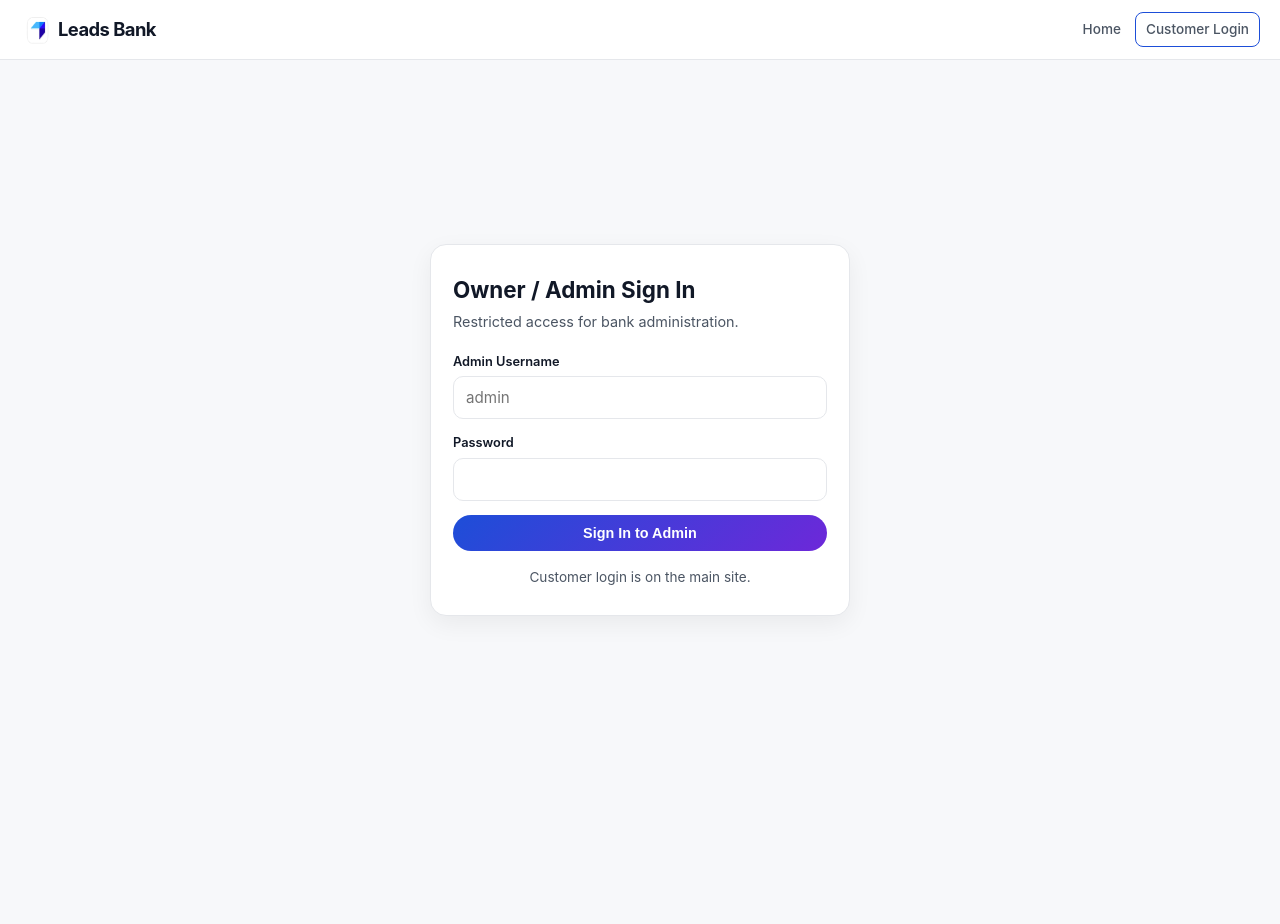
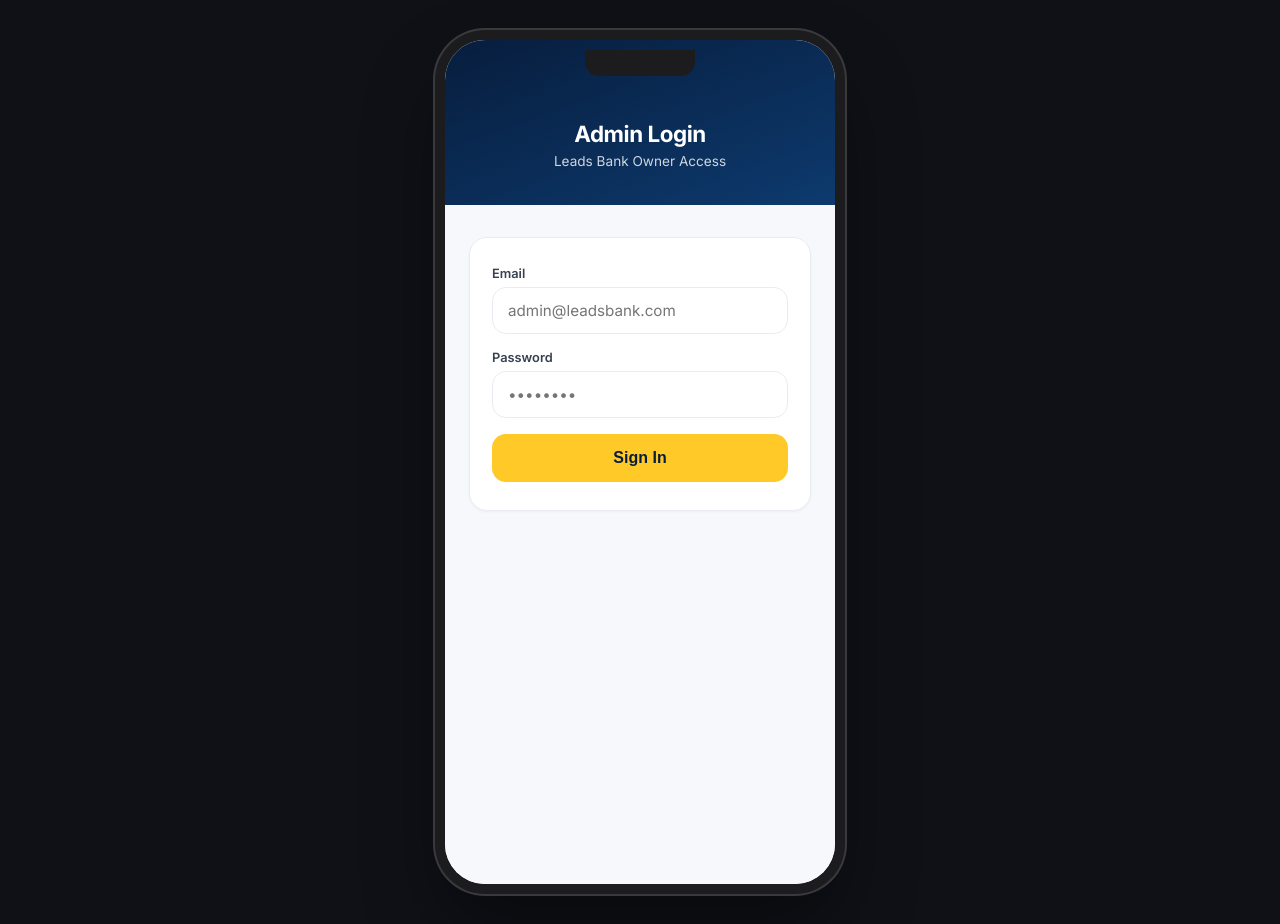
Before and after one commit to fada0001/Leadsbank, a website: page public/admin-login.html in a window 1280 px wide. Before the commit the page ends 800 px from the top, so only its background shows below. Drawn offline with Linux system fonts and the light colour scheme.

Commit message:
Add files via upload

```diff
--- a/public/admin-login.html
+++ b/public/admin-login.html
@@ -3,45 +3,69 @@
 <head>
   <meta charset="UTF-8" />
   <meta name="viewport" content="width=device-width, initial-scale=1" />
-  <title>Owner Login — Leads Bank</title>
-  <link rel="stylesheet" href="css/styles.css" />
+  <title>Admin Login — Leads Bank</title>
+  <link rel="preconnect" href="https://fonts.googleapis.com" />
+  <link href="https://fonts.googleapis.com/css2?family=Inter:wght@400;500;600;700;800&display=swap" rel="stylesheet" />
+  <style>
+    :root { --navy:#071D3D; --gold:#FFC928; --gold2:#F4B900; --border:#E8ECF2; --muted:#6B7280; }
+    * { box-sizing: border-box; }
+    body { margin:0; font-family: Inter, system-ui, sans-serif; background:#0f1117; min-height:100vh; display:flex; align-items:center; justify-content:center; padding:40px 20px; }
+    .phone { width:390px; height:844px; background:#fff; border-radius:40px; overflow:hidden; position:relative; box-shadow:0 0 0 10px #1c1c1e, 0 0 0 12px #3a3a3c, 0 40px 80px rgba(0,0,0,0.45); display:flex; flex-direction:column; }
+    .phone::before { content:""; position:absolute; top:10px; left:50%; transform:translateX(-50%); width:110px; height:26px; background:#1c1c1e; border-radius:0 0 14px 14px; z-index:50; }
+    .header { background:linear-gradient(160deg,#071D3D 0%,#0d3a6e 100%); color:#fff; padding:80px 28px 36px; text-align:center; }
+    .header h1 { margin:0; font-size:1.4rem; font-weight:700; letter-spacing:-0.02em; }
+    .header .sub { font-size:0.85rem; opacity:0.8; margin-top:6px; }
+    .content { flex:1; padding:32px 24px; background:#F7F8FC; }
+    .card { background:#fff; border-radius:18px; padding:28px 22px; box-shadow:0 1px 3px rgba(0,0,0,0.04); border:1px solid var(--border); }
+    label { display:block; font-size:0.8rem; font-weight:600; margin-bottom:6px; color:#374151; }
+    input { width:100%; padding:13px 15px; border:1.5px solid var(--border); border-radius:14px; font-size:0.95rem; font-family:inherit; margin-bottom:16px; outline:none; }
+    input:focus { border-color:var(--gold); }
+    .btn { width:100%; background:var(--gold); color:var(--navy); border:none; padding:15px; border-radius:14px; font-weight:700; font-size:1rem; cursor:pointer; }
+    .btn:hover { background:var(--gold2); }
+    .error { background:#fef2f2; color:#991b1b; padding:10px 12px; border-radius:10px; font-size:0.85rem; margin-bottom:14px; display:none; }
+    @media (max-width:450px) { body { padding:0; } .phone { width:100%; height:100vh; border-radius:0; box-shadow:none; } .phone::before { display:none; } }
+  </style>
 </head>
 <body>
-  <header class="site-header">
-    <a href="index.html" class="brand"><img src="assets/logo.png" alt="Leads Bank" /> Leads Bank</a>
-    <nav class="nav-links">
-      <a href="index.html">Home</a>
-      <a href="login.html" class="btn btn-outline btn-sm">Customer Login</a>
-    </nav>
-  </header>
-  <div class="auth-page">
-    <div class="auth-card">
-      <h1>Owner / Admin Sign In</h1>
-      <p class="subtitle">Restricted access for bank administration.</p>
-      <div class="error-msg" id="error"></div>
-      <form id="adminForm">
-        <div class="form-group"><label>Admin Username</label><input type="text" id="username" required placeholder="admin" /></div>
-        <div class="form-group"><label>Password</label><input type="password" id="password" required /></div>
-        <button type="submit" class="btn btn-primary btn-block">Sign In to Admin</button>
-      </form>
-      <div class="auth-footer">Customer login is on the main site.</div>
+  <div class="phone">
+    <div class="header">
+      <h1>Admin Login</h1>
+      <div class="sub">Leads Bank Owner Access</div>
+    </div>
+    <div class="content">
+      <div class="card">
+        <div class="error" id="error"></div>
+        <form id="loginForm">
+          <label>Email</label>
+          <input type="email" id="email" required placeholder="admin@leadsbank.com" />
+          <label>Password</label>
+          <input type="password" id="password" required placeholder="••••••••" />
+          <button type="submit" class="btn">Sign In</button>
+        </form>
+      </div>
     </div>
   </div>
   <script src="js/api.js"></script>
   <script>
-    document.getElementById("adminForm").onsubmit = async function(e) {
+    document.getElementById("loginForm").onsubmit = async function(e) {
       e.preventDefault();
       const err = document.getElementById("error");
       err.style.display = "none";
+      const email = document.getElementById("email").value.trim();
+      const password = document.getElementById("password").value;
       try {
-        const data = await api("/api/admin/login", {
-          method: "POST",
-          body: { username: document.getElementById("username").value.trim(), password: document.getElementById("password").value }
-        });
-        setAdminToken(data.token);
+        if (typeof api !== "function") {
+          // Demo fallback
+          if (typeof setAdminToken === "function") setAdminToken("demo");
+          location.href = "admin.html";
+          return;
+        }
+        const res = await api("/api/admin/login", { method: "POST", body: { email, password } });
+        if (typeof setAdminToken === "function") setAdminToken(res.token || res.adminToken || "ok");
         location.href = "admin.html";
       } catch (ex) {
-        err.textContent = ex.message; err.style.display = "block";
+        err.textContent = ex.message || "Login failed";
+        err.style.display = "block";
       }
     };
   </script>
```
